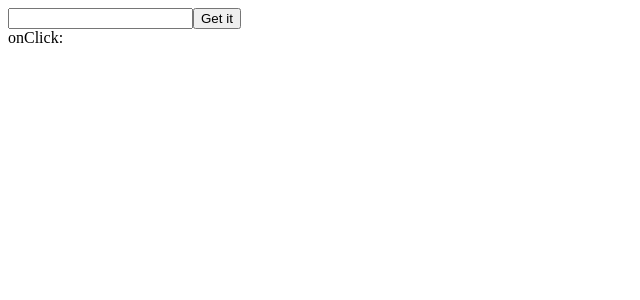
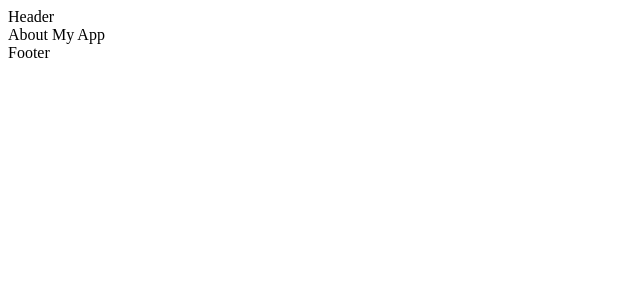
Before and after one commit to KerenMay/React-lesson, a React (Create React App) app in the folder react-apps/: page / in a window 1280 px wide. Shown: the top 300 px of the page, without its empty margins (0-640 px from the left). Built offline with nearby package versions, Linux system fonts and the light colour scheme.

Commit message:
added the layout of the app

```diff
--- /dev/null
+++ b/react-apps/src/applications/500_AppLayout/App.jsx
@@ -0,0 +1,12 @@
+import AboutPage from "./pages/AboutPage";
+import Layout from "./layouts/Layout";
+
+function App() {
+  return (
+    <Layout>
+      <AboutPage />
+    </Layout>
+  );
+}
+
+export default App;
--- /dev/null
+++ b/react-apps/src/applications/500_AppLayout/layouts/Layout.jsx
@@ -0,0 +1,15 @@
+import Footer from "./footer/Footer";
+import Header from "./header/Header";
+import Main from "./main/Main";
+
+function Layout({ children }) {
+  return (
+    <div>
+      <Header />
+      <Main>{children}</Main>
+      <Footer />
+    </div>
+  );
+}
+
+export default Layout;
--- /dev/null
+++ b/react-apps/src/applications/500_AppLayout/layouts/footer/Footer.jsx
@@ -0,0 +1,5 @@
+function Footer() {
+  return <div>Footer</div>;
+}
+
+export default Footer;
--- /dev/null
+++ b/react-apps/src/applications/500_AppLayout/layouts/header/Header.jsx
@@ -0,0 +1,5 @@
+function Header() {
+  return <div>Header</div>;
+}
+
+export default Header;
--- /dev/null
+++ b/react-apps/src/applications/500_AppLayout/layouts/main/Main.jsx
@@ -0,0 +1,5 @@
+function Main({ children }) {
+  return <div>{children}</div>;
+}
+
+export default Main;
--- /dev/null
+++ b/react-apps/src/applications/500_AppLayout/pages/AboutPage.jsx
@@ -0,0 +1,4 @@
+function AboutPage() {
+  return <div>About My App</div>;
+}
+export default AboutPage;
--- a/react-apps/src/index.js
+++ b/react-apps/src/index.js
@@ -1,6 +1,6 @@
 import React from "react";
 import ReactDOM from "react-dom/client";
-import App from "./applications/007_onChangeWithButton/App";
+import App from "./applications/500_AppLayout/App";
 import reportWebVitals from "./reportWebVitals";
 
 const root = ReactDOM.createRoot(document.getElementById("root"));
```
